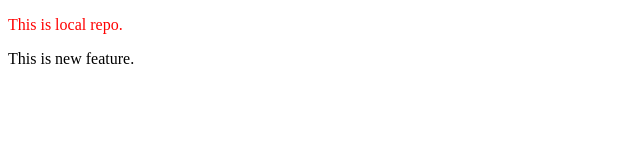
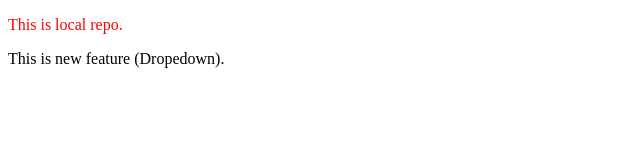
Before and after one commit to sandeepkumar009/LocalRepo, a plain HTML site: page index.html in a window 1280 px wide. Shown: the full height of the page, 0-640 px from the left. Drawn offline with Linux system fonts and the light colour scheme.

Commit message:
Add Dropedown

```diff
--- a/index.html
+++ b/index.html
@@ -8,6 +8,6 @@
 </head>
 <body>
     <p>This is local repo.</p>
-    <div>This is new feature.</div>
+    <div>This is new feature (Dropedown).</div>
 </body>
 </html>
```
